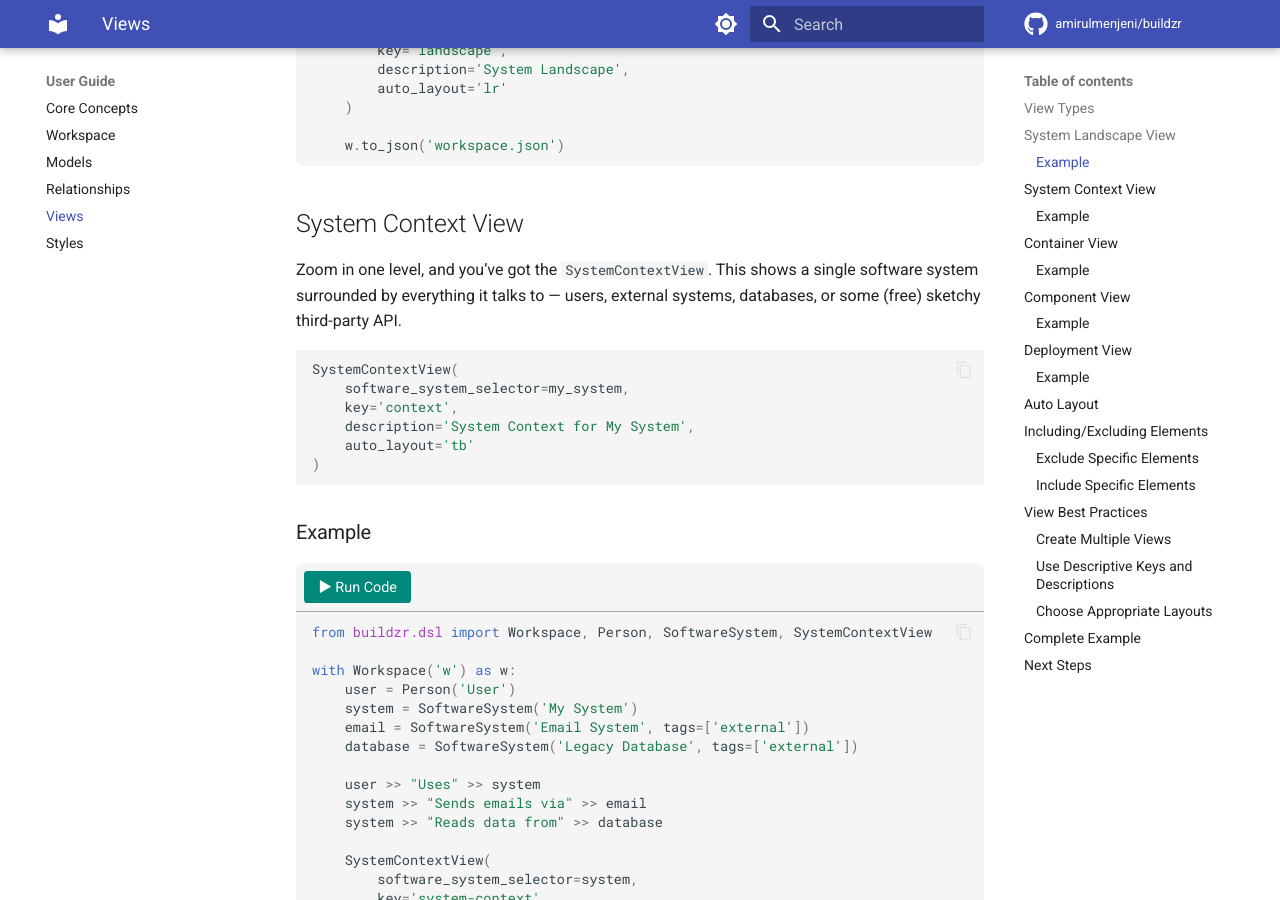
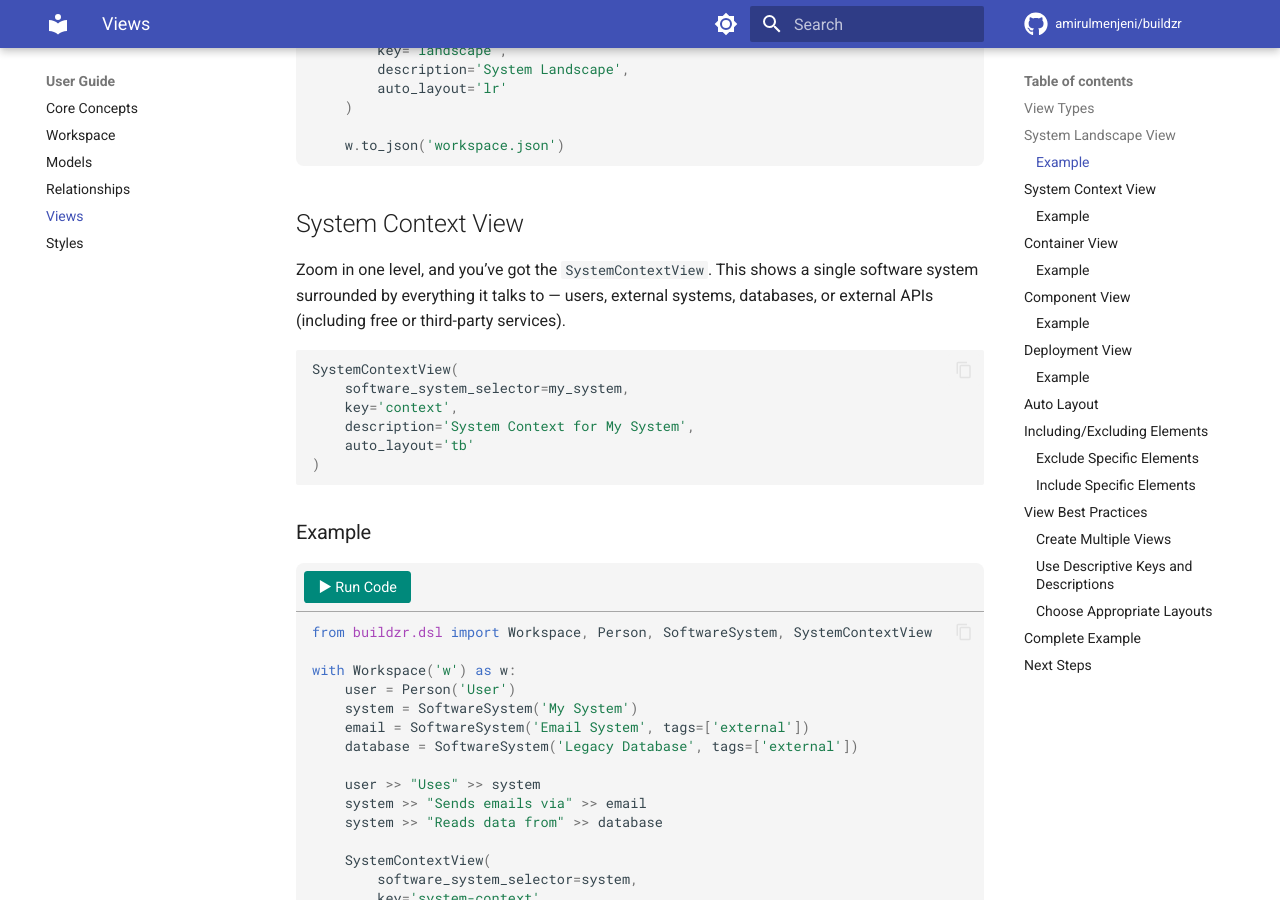
Before and after one commit to amirulmenjeni/buildzr, an MkDocs documentation site: the page built from docs/user-guide/views.md, in a window 1280 px wide and 900 px high, scrolled down 1464 px. Built offline with MkDocs 1.6.1 and Material for MkDocs 9.7.7, drawn with Linux system fonts in a browser that asks for light colours; comment, search, counter and statistics services are not loaded.

Commit message:
docs: update docs/user-guide/views.md
Co-authored-by: Copilot <175728472+Copilot@users.noreply.github.com>

````diff
--- a/docs/user-guide/views.md
+++ b/docs/user-guide/views.md
@@ -56,7 +56,7 @@ with Workspace('w') as w:
 
 ## System Context View
 
-Zoom in one level, and you've got the `SystemContextView`. This shows a single software system surrounded by everything it talks to --- users, external systems, databases, or some (free) sketchy third-party API.
+Zoom in one level, and you've got the `SystemContextView`. This shows a single software system surrounded by everything it talks to --- users, external systems, databases, or external APIs (including free or third-party services).
 
 ```python
 # norun
````
